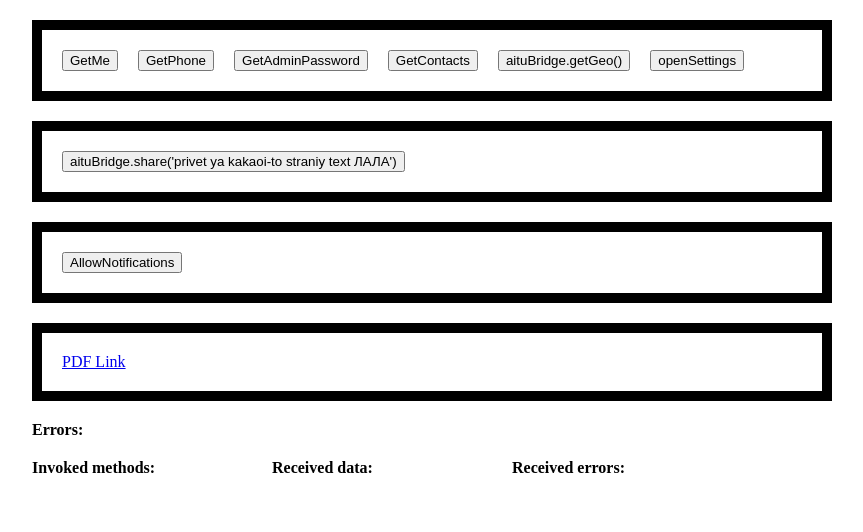
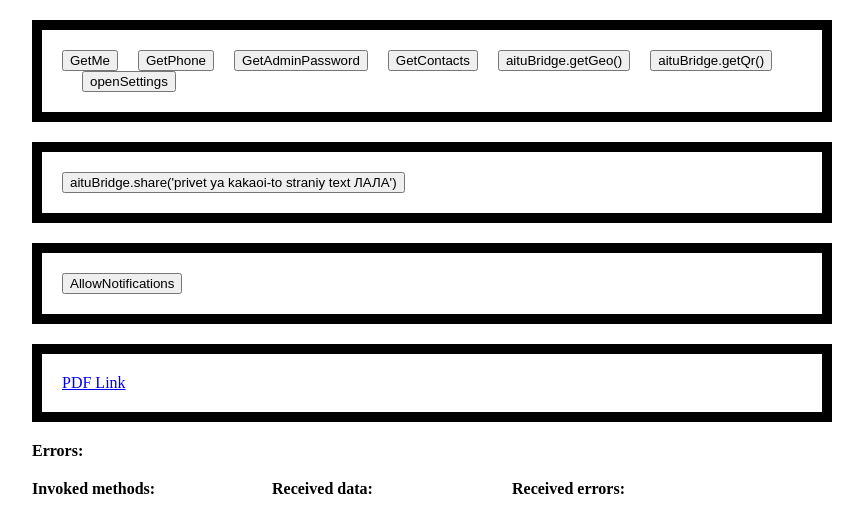
Before and after one commit to lgordey/lgordey.github.io, a Next.js app: page /test in a window 1280 px wide. Shown: the top 532 px of the page, without its empty margins (208-1071 px from the left). Built offline with nearby package versions, Linux system fonts and the light colour scheme.

Commit message:
Add getQr example

```diff
--- a/package.json
+++ b/package.json
@@ -22,7 +22,7 @@
   },
   "homepage": "https://github.com/lgordey/lgordey.github.io#readme",
   "dependencies": {
-    "@btsd/aitu-bridge": "^0.1.32",
+    "@btsd/aitu-bridge": "^0.1.33",
     "@svgr/webpack": "^4.3.3",
     "@zeit/next-css": "^1.0.1",
     "next": "^9.1.1",
--- a/pages/test.js
+++ b/pages/test.js
@@ -51,6 +51,23 @@ function Test({ classes }) {
     }
   }
 
+  const handleGetQrMethod = async (methodName) => {
+    if (!aituBridge.supports(methodName)) {
+      setErrors(prevArray => [...prevArray, `Метод "${methodName}" не поддерживается в текущей версии приложения`]);
+      return;
+    }
+
+    setCalledMethods(prevArray => [...prevArray, methodName])
+
+    console.log('==handleGetQrMethod');
+    try {
+      const data = await aituBridge.getQr();
+      setReceivedData(prevArray => [...prevArray, JSON.stringify(data)])
+    } catch(e) {
+      setReceivedError(prevArray => [...prevArray, JSON.stringify(e)])
+    }
+  }
+
   const handleOpenSettingsMethod = async (methodName) => {
     if (!aituBridge.supports(methodName)) {
       setErrors(prevArray => [...prevArray, `Метод "${methodName}" не поддерживается в текущей версии приложения`]);
@@ -93,6 +110,7 @@ function Test({ classes }) {
         <button onClick={() => handleInvokeMethod('GetAdminPassword')}>GetAdminPassword</button>
         <button onClick={() => handleInvokeMethod('GetContacts')}>GetContacts</button>
         <button onClick={() => handleGetGeoMethod('getGeo')}>aituBridge.getGeo()</button>
+        <button onClick={() => handleGetQrMethod('getQr')}>aituBridge.getQr()</button>
         <button onClick={() => handleOpenSettingsMethod('openSettings')}>openSettings</button>
       </div>
       <div className={classes.btnWrapper}>
```
Also changed, not shown: 1 other file (tests, documents, lock files or other folders).
